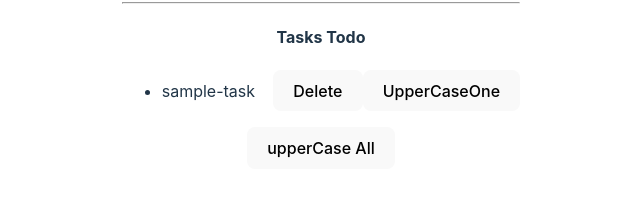
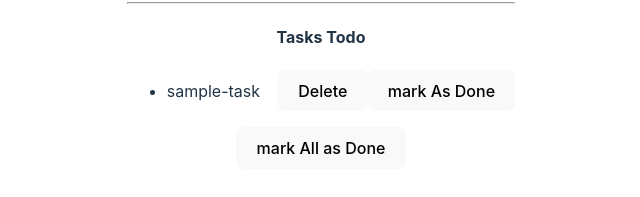
Before and after one commit to AMIYA8597/react-states, a React (Vite) app: page / in a window 1280 px wide. Shown: the part 467-664 px from the top of the page, without its empty margins (319-959 px from the left). Built offline with nearby package versions, Linux system fonts and the light colour scheme.

Commit message:
todo solution mark as done portion in react part 5

```diff
--- a/src/TodoList.jsx
+++ b/src/TodoList.jsx
@@ -2,13 +2,13 @@
 import { v4 as uuidv4 } from 'uuid';
 
 export default function TodoList() {
-    let [todos, setTodos] = useState([{task: "sample-task", id:uuidv4()}]);
+    let [todos, setTodos] = useState([{task: "sample-task", id:uuidv4(), isDone: false}]);
     let [newTodo, setNewTodo] = useState("");
 
     let addNewTask = () => {
         // setTodos([...todos, {task: newTodo, id:uuidv4()}]);
         setTodos((prevTodos) => {
-            return [...prevTodos, { task: newTodo, id : uuidv4()}];
+            return [...prevTodos, { task: newTodo, id : uuidv4(), isDone:false}];
 
         });
         setNewTodo("")
@@ -27,7 +27,7 @@
        setTodos( (prevTodos) => todos.filter((prevTodos) => prevTodos.id != id));
     }
 
-    let upperCaseAll =() => {
+    let markAsAllDone =() => {
         // setNewTodo(newTodo.toUpperCase());
         // todos=todos.map((item)=> {return {...item , task: item.task.toUpperCase()}})
         // setTodos([...todos])
@@ -37,14 +37,15 @@
                 // todo.task = todo.task.toUpperCase();
                 return {
                     ...todo,
-                    task: todo.task.toUpperCase(),
+                    // task: todo.task.toUpperCase(),
+                    isDone: true,
                 };
             })
         )
 
     }
 
-    let upperCaseOne = (selectedId) => {
+    let markAsDone = (selectedId) => {
         // if(!newTodo){
         //     alert('Please enter a word to make it Uppercase')
         //     }else{
@@ -63,7 +64,8 @@
                 if (todo.id === selectedId ) {
                 return {
                     ...todo,
-                    task: todo.task.toUpperCase(),
+                    // task: todo.task.toUpperCase(),
+                    isDone:true,
                 };
             } else {
                 return todo;
@@ -87,15 +89,15 @@
           <ul>
             {todos.map((todo) =>(
             <li key={todo.id}>
-            <span> {todo.task} </span>
+            <span style={todo.isDone ? {textDecorationLine: "line-through"}: {} }> {todo.task} </span>
             &nbsp; &nbsp;
             <button onClick={ () => deleteTodo(todo.id)}> Delete</button>
-            <button onClick={ () => upperCaseOne(todo.id)}> UpperCaseOne</button>
+            <button onClick={ () => markAsDone(todo.id)}> mark As Done</button>
             </li>
             ))}
           </ul>
 
-          <button onClick={upperCaseAll}> upperCase All</button>
+          <button onClick={markAsAllDone}> mark All as Done</button>
         </div>
     );
 }
```
